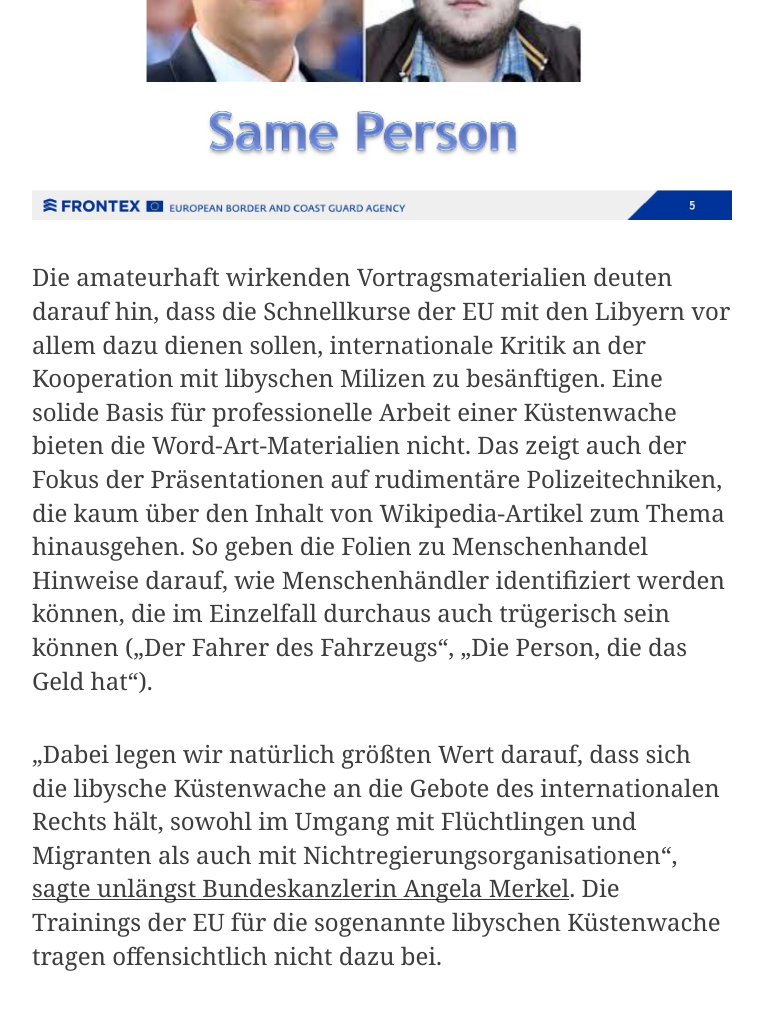
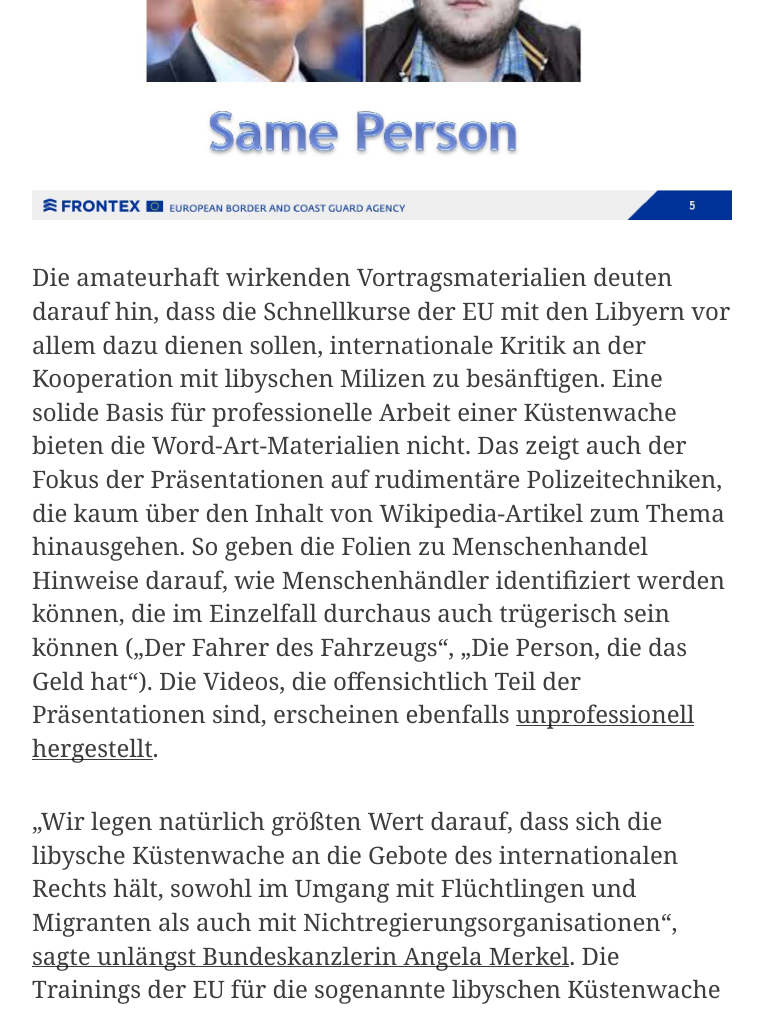
Before and after one commit to okfde/blog.fragdenstaat.de, a Jekyll site: the page built from _posts/2017/2017-10-09-frontex-libyen.md, in a window 1280 px wide and 1400 px high, scrolled down 2009 px. Shown: the top 1011 px of the window, without its empty margins (258-1021 px from the left). Built offline with Jekyll 4.4.1, drawn with Linux system fonts in a browser that asks for light colours; some of the changed text lies outside the part shown; grey boxes are pictures that could not be loaded.

Commit message:
Update 2017-10-09-frontex-libyen.md

```diff
--- a/_posts/2017/2017-10-09-frontex-libyen.md
+++ b/_posts/2017/2017-10-09-frontex-libyen.md
@@ -15,13 +15,11 @@ Die weiteren Präsentationen und Handouts thematisieren vor allem mögliche Anha
 
 <img src="/img/jonahhill.jpg">
 
-Die amateurhaft wirkenden Vortragsmaterialien deuten darauf hin, dass die Schnellkurse der EU mit den Libyern vor allem dazu dienen sollen, internationale Kritik an der Kooperation mit libyschen Milizen zu besänftigen. Eine solide Basis für professionelle Arbeit einer Küstenwache bieten die Word-Art-Materialien nicht. Das zeigt auch der Fokus der Präsentationen auf rudimentäre Polizeitechniken, die kaum über den Inhalt von Wikipedia-Artikel zum Thema hinausgehen. So geben die Folien zu Menschenhandel Hinweise darauf, wie Menschenhändler identifiziert werden können, die im Einzelfall durchaus auch trügerisch sein können ("Der Fahrer des Fahrzeugs", "Die Person, die das Geld hat").
+Die amateurhaft wirkenden Vortragsmaterialien deuten darauf hin, dass die Schnellkurse der EU mit den Libyern vor allem dazu dienen sollen, internationale Kritik an der Kooperation mit libyschen Milizen zu besänftigen. Eine solide Basis für professionelle Arbeit einer Küstenwache bieten die Word-Art-Materialien nicht. Das zeigt auch der Fokus der Präsentationen auf rudimentäre Polizeitechniken, die kaum über den Inhalt von Wikipedia-Artikel zum Thema hinausgehen. So geben die Folien zu Menschenhandel Hinweise darauf, wie Menschenhändler identifiziert werden können, die im Einzelfall durchaus auch trügerisch sein können ("Der Fahrer des Fahrzeugs", "Die Person, die das Geld hat"). Die Videos, die offensichtlich Teil der Präsentationen sind, erscheinen ebenfalls <a href="https://youtu.be/iULdZrSgSNI">unprofessionell hergestellt</a>.
 
-"Dabei legen wir natürlich größten Wert darauf, dass sich die libysche Küstenwache an die Gebote des internationalen Rechts hält, sowohl im Umgang mit Flüchtlingen und Migranten als auch mit Nichtregierungsorganisationen", <a href="https://www.welt.de/politik/deutschland/article168025621/Urlaub-im-Heimatland-Merkel-droht-Asylbewerbern-mit-Konsequenzen.html">sagte unlängst Bundeskanzlerin Angela Merkel</a>. Die Trainings der EU für die sogenannte libyschen Küstenwache tragen offensichtlich nicht dazu bei.
+"Wir legen natürlich größten Wert darauf, dass sich die libysche Küstenwache an die Gebote des internationalen Rechts hält, sowohl im Umgang mit Flüchtlingen und Migranten als auch mit Nichtregierungsorganisationen", <a href="https://www.welt.de/politik/deutschland/article168025621/Urlaub-im-Heimatland-Merkel-droht-Asylbewerbern-mit-Konsequenzen.html">sagte unlängst Bundeskanzlerin Angela Merkel</a>. Die Trainings der EU für die sogenannte libyschen Küstenwache tragen offensichtlich nicht dazu bei.
 
 <div style="position:relative;height:0;padding-bottom:75.0%"><iframe src="https://www.youtube.com/embed/iULdZrSgSNI?ecver=2" width="480" height="360" frameborder="0" style="position:absolute;width:100%;height:100%;left:0" allowfullscreen></iframe></div>
-
-<a href="https://youtu.be/iULdZrSgSNI">Video von Frontex zu Menschenhandel</a>
 
 Dass Frontex selbst ein Training in Operational Security gebrauchen könnte, zeigen die Folien zur Verifizierung von Dokumenten. Die sind von Frontex so dilettantisch geschwärzt worden, dass sie mit geeigneten Programmen <a href="https://cdn.knightlab.com/libs/juxtapose/latest/embed/index.html?uid=e66ee214-acd7-11e7-b263-0edaf8f81e27">mühelos entschwärzt werden können</a>.
 
```
